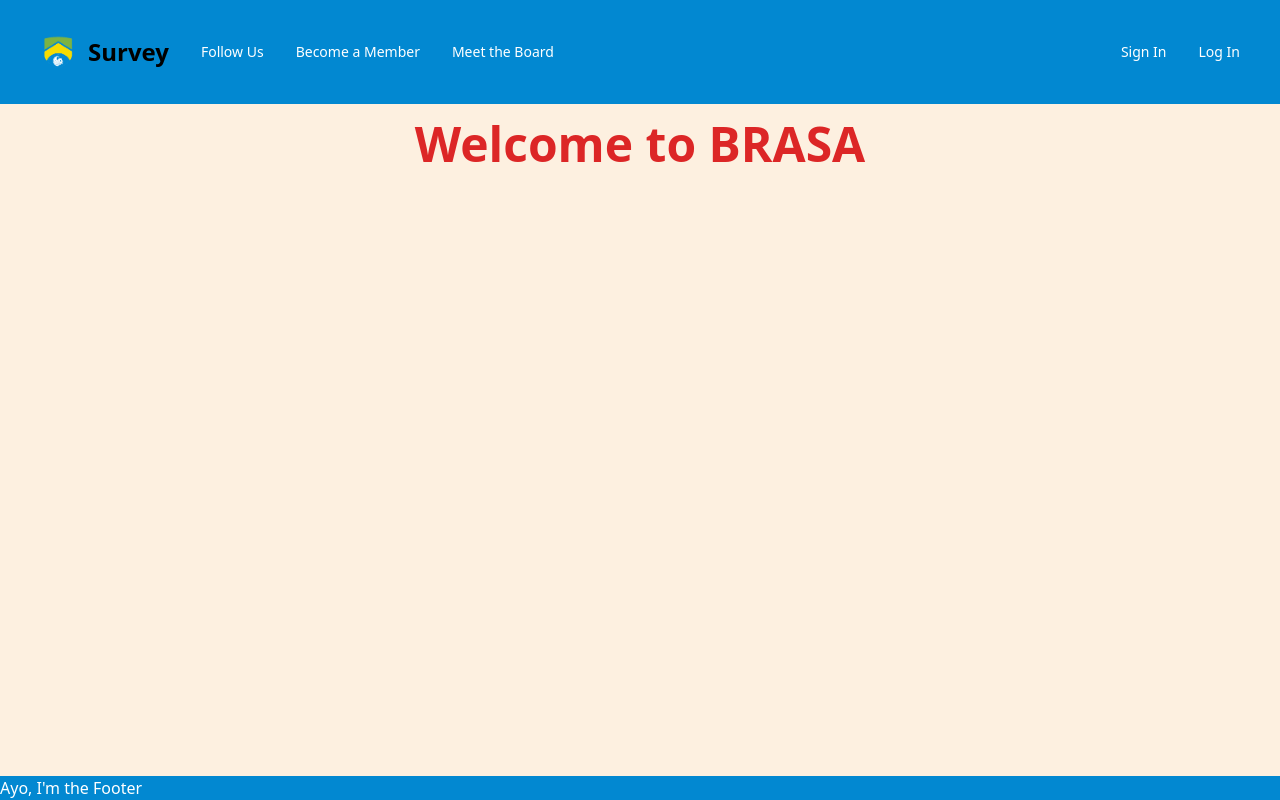
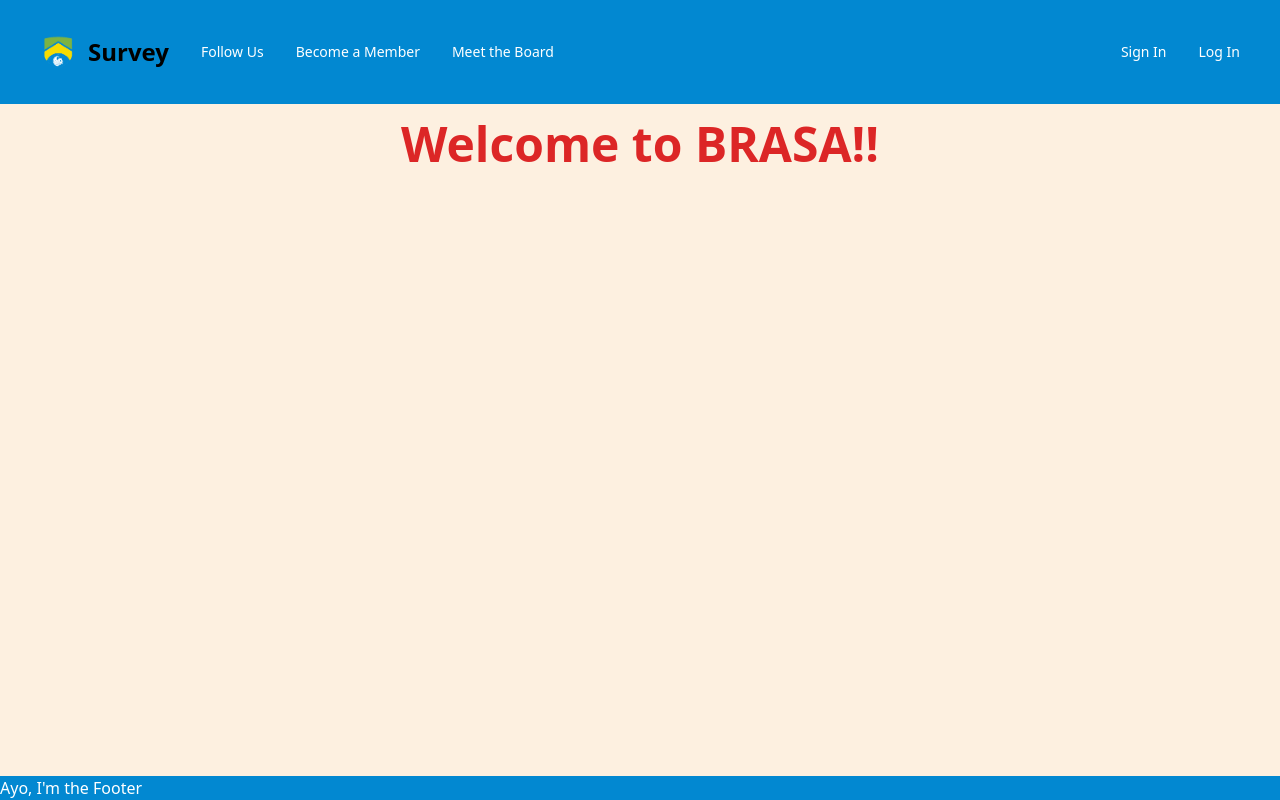
Before and after one commit to UCF-BRASA/BRASA-Web, a Next.js app: page / in a window 1280 px wide. Built offline with nearby package versions, Linux system fonts and the light colour scheme.

Commit message:
Testing commit

```diff
--- a/src/pages/index.tsx
+++ b/src/pages/index.tsx
@@ -4,7 +4,7 @@ const Home: NextPage = () => {
 
   return (
       <main className='h-screen bg-bgbeige'>
-        <h1 className='p-4 mb-4 text-5xl font-bold text-center text-red-600'>Welcome to BRASA</h1>
+        <h1 className='p-4 mb-4 text-5xl font-bold text-center text-red-600'>Welcome to BRASA!!</h1>
       </main>
   )
 }
```
